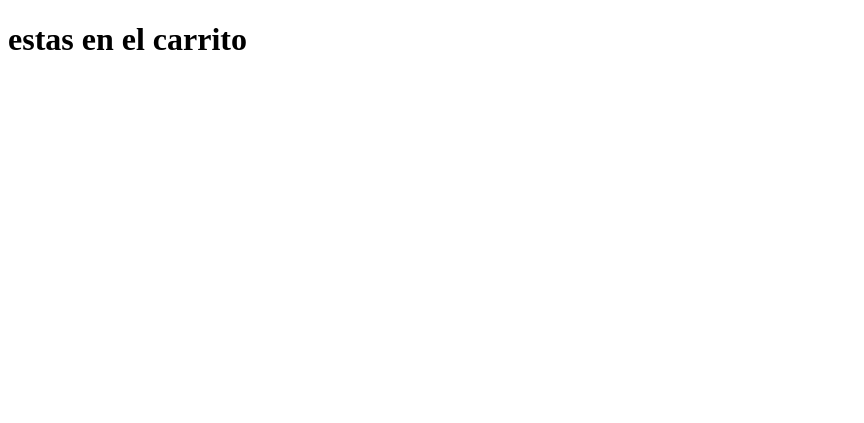
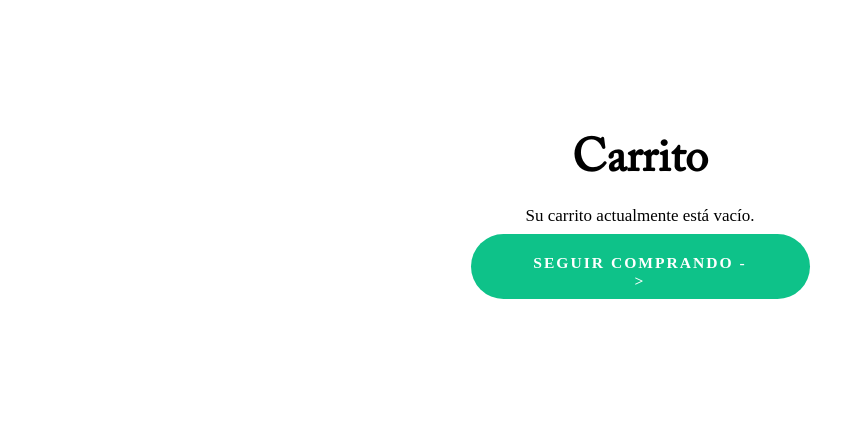
Before and after one commit to YerayIBF/DAW2Proyecto1, a PHP site: page /DAW2Proyecto1/view/carrito.php in a window 1280 px wide. Shown: the top 423 px of the page, without its empty margins (0-864 px from the left). Run offline with PHP 8.4, Linux system fonts and the light colour scheme; some web fonts are replaced.

Commit message:
creacion añadir productos + integracion de los productos añadios con el panel  hecha + mas comenzamiento de la pagina del carrito

```diff
--- /dev/null
+++ b/css/carrito.css
@@ -0,0 +1,81 @@
+@font-face {
+    font-family: 'futura';
+    src:url(../fuentes/Futura/Book.ttf);
+    font-weight: 400;
+    font-style: light;
+}
+
+@font-face {
+    font-family: 'AdobeCaslonPro';
+    src: url(../fuentes/acaslonpro-regular.otf);
+    font-style: normal;
+    font-weight: 400;
+}
+.No-Productos{
+display: flex;
+align-items: center;
+justify-content: center;
+flex-direction: column;
+padding: 125px 55px;
+
+}
+
+.titulo-carrito-seguir{
+font-family: 'AdobeCaslonPro';
+text-align: center;
+font-weight: bolder;
+font-size: 46px;
+margin: 0px 0px 17.5px !important;
+}
+
+.subtitulo-seguir{
+    margin: 0px !important;
+    font-size: 17px;
+    font-family: 'futura';
+    margin: 0px 0px 8px !important;
+}
+
+
+
+.boton-seguir{
+    letter-spacing: 2px;
+    background-color: #0EC289;
+    border-radius: 60px;
+    border: none;
+    color: white;
+    height: 65px;
+    width: 339px;
+    padding: 20px 60px;
+    text-align: center;
+    text-transform: uppercase;
+    font-family: 'futura';
+    font-size: 15.6px;
+    font-weight: 700;
+}
+
+
+.boton-seguir:hover {
+    background-color: #606060;
+
+}
+
+.titulo-subtitulo{
+    text-align: center;
+    margin: 0px 0px 27.2px !important;
+}
+.titulo-carrito{
+    font-family: 'AdobeCaslonPro';
+    text-align: center;
+    font-weight: bolder;
+    font-size: 46px;
+    margin: 16px 0px !important;
+}
+
+.subtitulo-carrito{
+font-size: 15px;
+font-family: 'futura';
+padding: 0px 0px 1px;
+color: #3a3a3a;
+
+text-decoration: underline;
+}
--- a/view/carrito.php
+++ b/view/carrito.php
@@ -1,11 +1,41 @@
 <!DOCTYPE html>
 <html lang="en">
+
 <head>
     <meta charset="UTF-8">
     <meta name="viewport" content="width=device-width, initial-scale=1.0">
     <title>Carrito April</title>
+    <link rel="stylesheet" href="css/carrito.css">
 </head>
+
 <body>
-    <h1>estas en el carrito</h1>
+    <main>
+
+        <?php if (empty($_SESSION['carrito']) or count($_SESSION['carrito']) == 0) { ?>
+            <section class="No-Productos">
+                <h1 class="titulo-carrito-seguir">Carrito</h1>
+                <p class="subtitulo-seguir">Su carrito actualmente está vacío.</p>
+                <a><button class="boton-seguir">SEGUIR COMPRANDO -></button></a>
+            </section>
+        <?php } else { ?>
+
+            <section class="titulo-subtitulo">
+                <h1 class="titulo-carrito">Carrito</h1>
+                <a class="subtitulo-carrito"> Seguir comprando</a>
+            </section>
+
+
+            <table>
+             <tbody>
+
+             </tbody>
+            </table>
+
+
+
+        <?php } ?>
+
+    </main>
 </body>
+
 </html>
```
Also changed, not shown: BaseDeDatos.sql (added, +125 -0 lines), controller/productoController.php (+45 -2 lines), model/productos.php (+23 -2 lines), view/header.php (+15 -9 lines).
